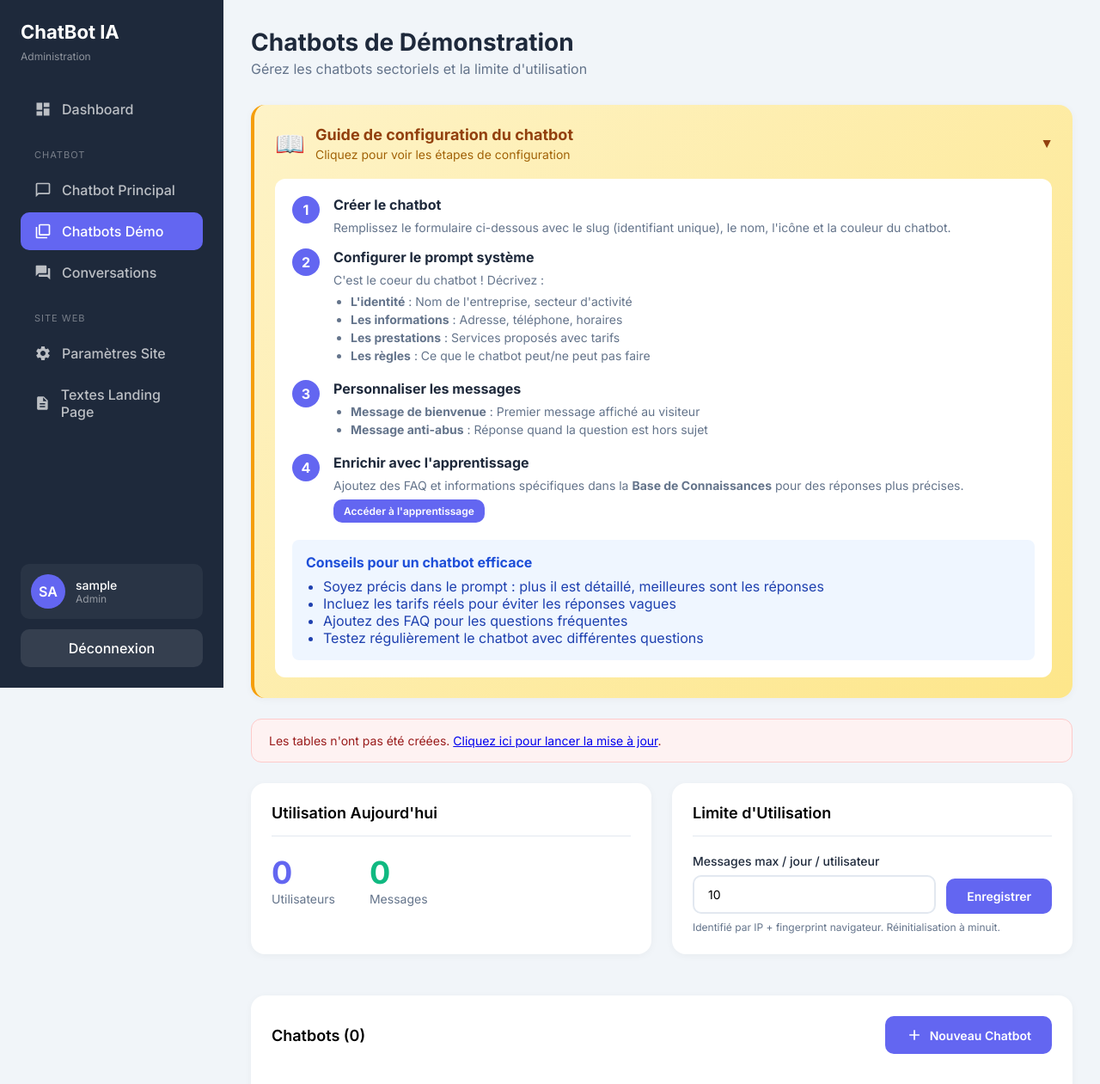
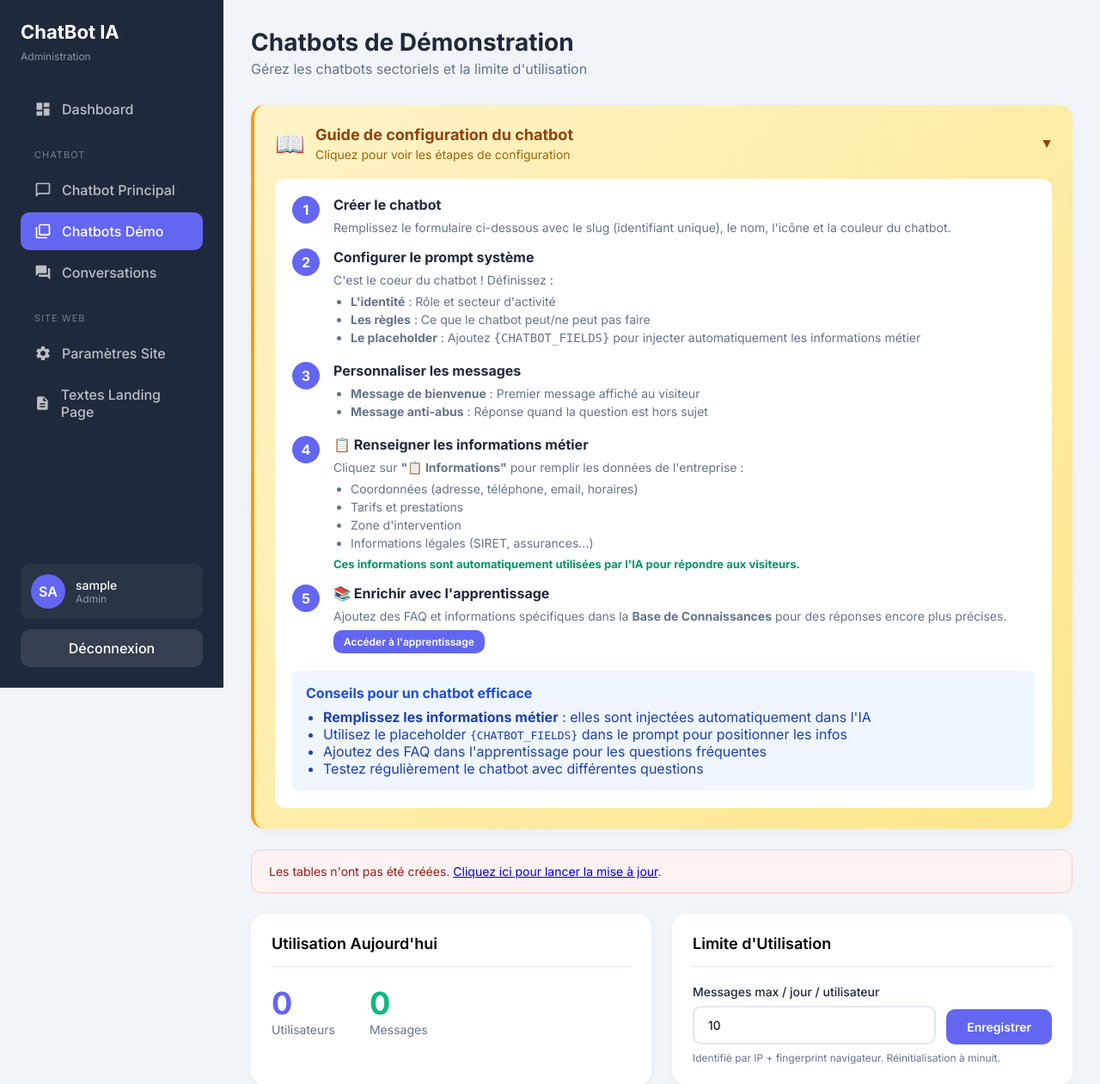
Before and after one commit to zabc65-gif/ChatbotAi, a PHP site: page /admin/demo-chatbots.php in a window 1280 px wide, after a click that opens the changed part. Shown: the top 1261 px of the page at 86% size. Run offline with PHP 8.4, Linux system fonts and the light colour scheme; the visitor is signed in with stand-in values (Sample User, id 1); a stand-in replaces the project's code that opens the database connection; some libraries are stand-ins or nearby versions.

Commit message:
Mise à jour du guide intégré dans demo-chatbots.php
- Ajout étape 4 : Renseigner les informations métier
- Mention du placeholder {CHATBOT_FIELDS}
- Mise à jour des conseils
- Réorganisation en 5 étapes

Co-Authored-By: Claude Opus 4.5 <noreply@anthropic.com>

```diff
--- a/admin/demo-chatbots.php
+++ b/admin/demo-chatbots.php
@@ -139,12 +139,11 @@ if (empty($error) || strpos($error, 'tables') === false) {
                     <div class="step-number">2</div>
                     <div class="step-content">
                         <h4>Configurer le prompt système</h4>
-                        <p>C'est le coeur du chatbot ! Décrivez :</p>
+                        <p>C'est le coeur du chatbot ! Définissez :</p>
                         <ul>
-                            <li><strong>L'identité</strong> : Nom de l'entreprise, secteur d'activité</li>
-                            <li><strong>Les informations</strong> : Adresse, téléphone, horaires</li>
-                            <li><strong>Les prestations</strong> : Services proposés avec tarifs</li>
+                            <li><strong>L'identité</strong> : Rôle et secteur d'activité</li>
                             <li><strong>Les règles</strong> : Ce que le chatbot peut/ne peut pas faire</li>
+                            <li><strong>Le placeholder</strong> : Ajoutez <code>{CHATBOT_FIELDS}</code> pour injecter automatiquement les informations métier</li>
                         </ul>
                     </div>
                 </div>
@@ -161,8 +160,22 @@ if (empty($error) || strpos($error, 'tables') === false) {
                 <div class="guide-step">
                     <div class="step-number">4</div>
                     <div class="step-content">
-                        <h4>Enrichir avec l'apprentissage</h4>
-                        <p>Ajoutez des FAQ et informations spécifiques dans la <strong>Base de Connaissances</strong> pour des réponses plus précises.</p>
+                        <h4>📋 Renseigner les informations métier</h4>
+                        <p>Cliquez sur <strong>"📋 Informations"</strong> pour remplir les données de l'entreprise :</p>
+                        <ul>
+                            <li>Coordonnées (adresse, téléphone, email, horaires)</li>
+                            <li>Tarifs et prestations</li>
+                            <li>Zone d'intervention</li>
+                            <li>Informations légales (SIRET, assurances...)</li>
+                        </ul>
+                        <p style="margin-top: 8px; font-size: 13px; color: #059669;"><strong>Ces informations sont automatiquement utilisées par l'IA pour répondre aux visiteurs.</strong></p>
+                    </div>
+                </div>
+                <div class="guide-step">
+                    <div class="step-number">5</div>
+                    <div class="step-content">
+                        <h4>📚 Enrichir avec l'apprentissage</h4>
+                        <p>Ajoutez des FAQ et informations spécifiques dans la <strong>Base de Connaissances</strong> pour des réponses encore plus précises.</p>
                         <a href="chatbot-knowledge.php" class="btn btn-primary btn-sm" style="margin-top: 8px;">Accéder à l'apprentissage</a>
                     </div>
                 </div>
@@ -171,9 +184,9 @@ if (empty($error) || strpos($error, 'tables') === false) {
             <div style="margin-top: 20px; padding: 16px; background: #eff6ff; border-radius: 8px;">
                 <h4 style="margin: 0 0 8px 0; color: #1d4ed8;">Conseils pour un chatbot efficace</h4>
                 <ul style="margin: 0; padding-left: 20px; color: #1e40af;">
-                    <li>Soyez précis dans le prompt : plus il est détaillé, meilleures sont les réponses</li>
-                    <li>Incluez les tarifs réels pour éviter les réponses vagues</li>
-                    <li>Ajoutez des FAQ pour les questions fréquentes</li>
+                    <li><strong>Remplissez les informations métier</strong> : elles sont injectées automatiquement dans l'IA</li>
+                    <li>Utilisez le placeholder <code>{CHATBOT_FIELDS}</code> dans le prompt pour positionner les infos</li>
+                    <li>Ajoutez des FAQ dans l'apprentissage pour les questions fréquentes</li>
                     <li>Testez régulièrement le chatbot avec différentes questions</li>
                 </ul>
             </div>
```
